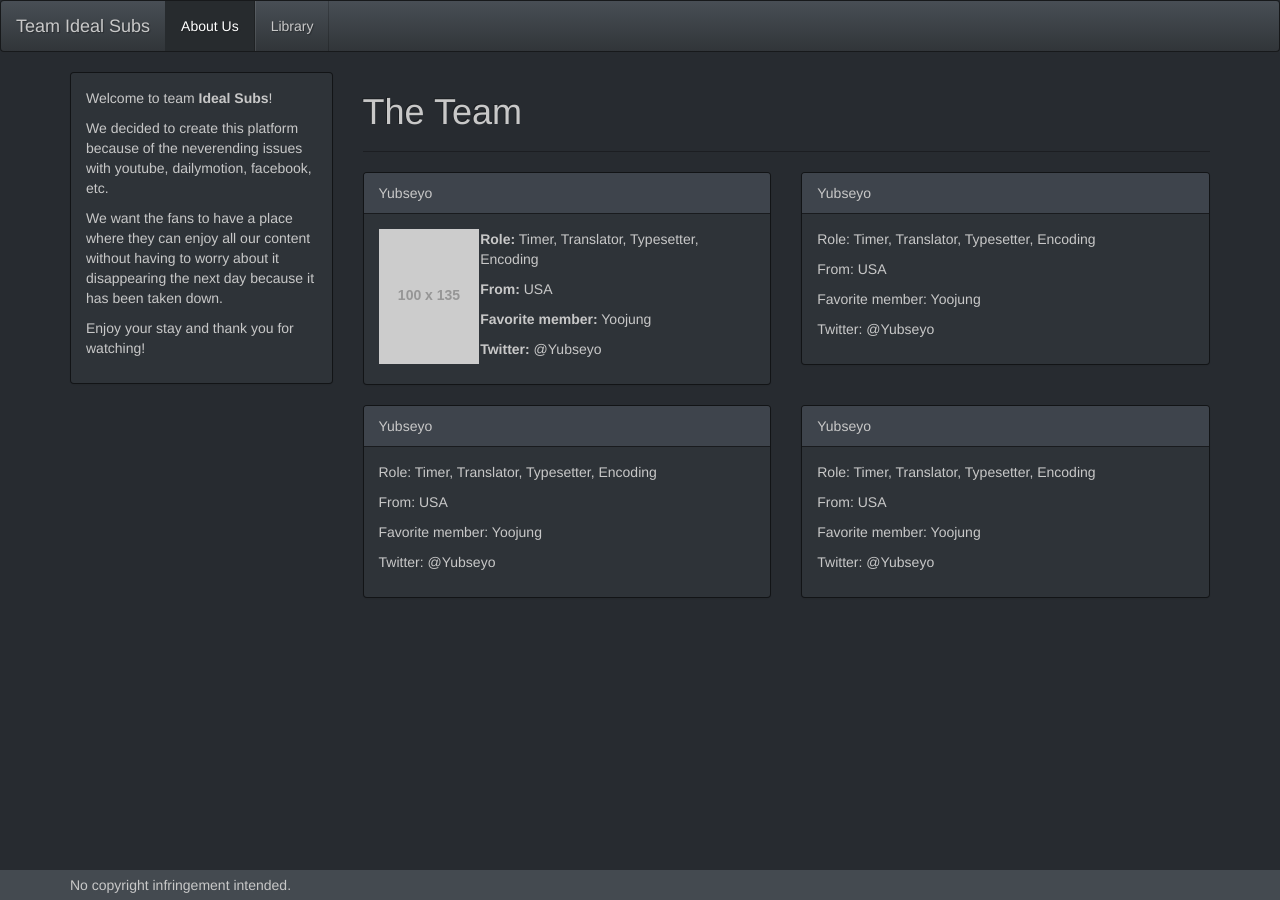
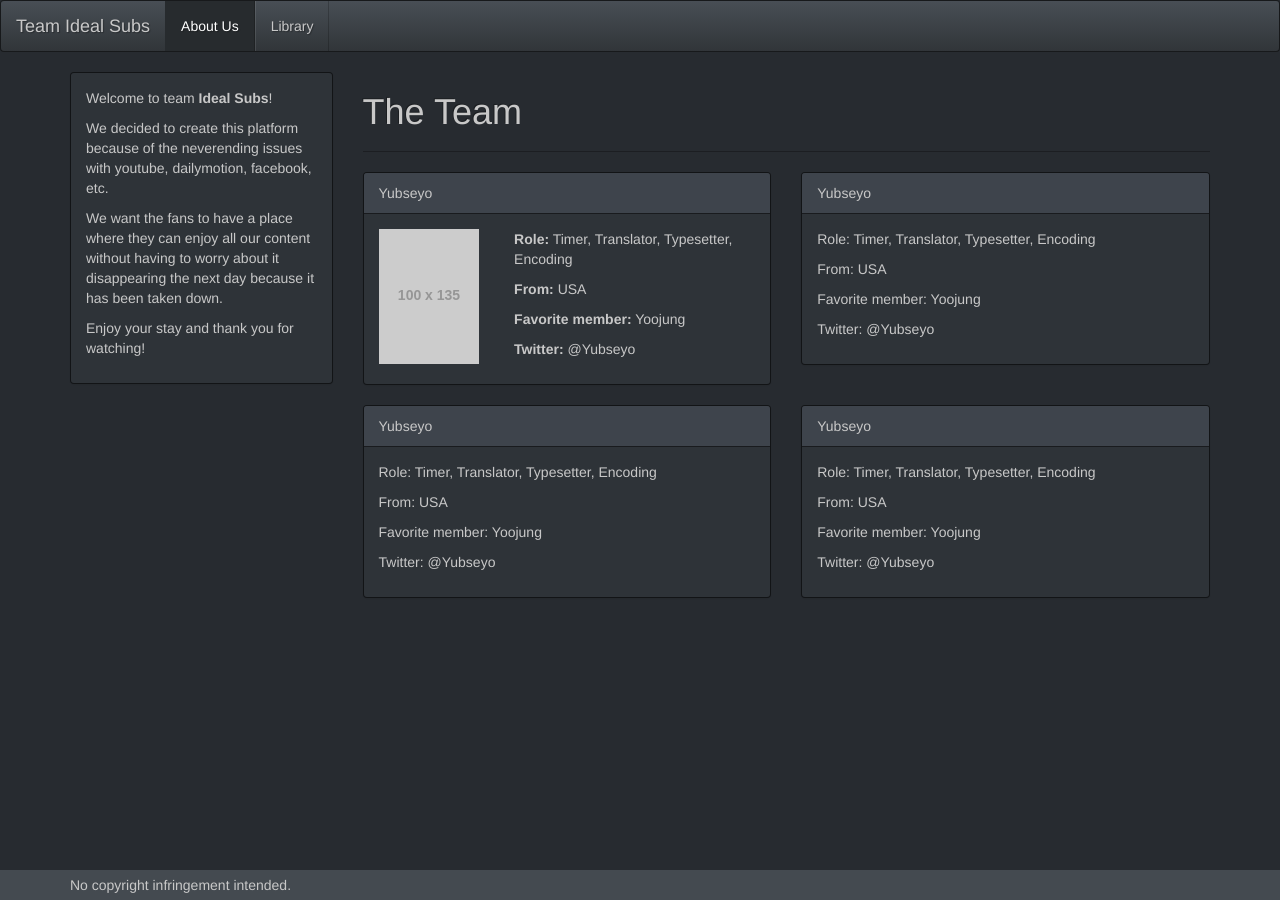
Before and after one commit to teamidealsubs/teamidealsubs.github.io, a Jekyll site: the page built from aboutus.html, in a window 1280 px wide. Built offline with Jekyll 4.4.1, drawn with Linux system fonts in a browser that asks for light colours; nearby versions of some CDN libraries.

Commit message:
revert 3-9 to 4-8

```diff
--- a/aboutus.html
+++ b/aboutus.html
@@ -17,8 +17,8 @@ group: navigation
 			<div class="panel-heading">Yubseyo</div>
 			<div class="panel-body">
 				<div class="row">
-  					<div class="col-md-3"><img src="http://placehold.it/100x135"></div>
-  					<div class="col-md-9">
+  					<div class="col-md-4"><img src="http://placehold.it/100x135"></div>
+  					<div class="col-md-8">
   						<p><strong>Role:</strong> Timer, Translator, Typesetter, Encoding</p>
 						<p><strong>From:</strong> USA</p>
 						<p><strong>Favorite member:</strong> Yoojung</p>
```
